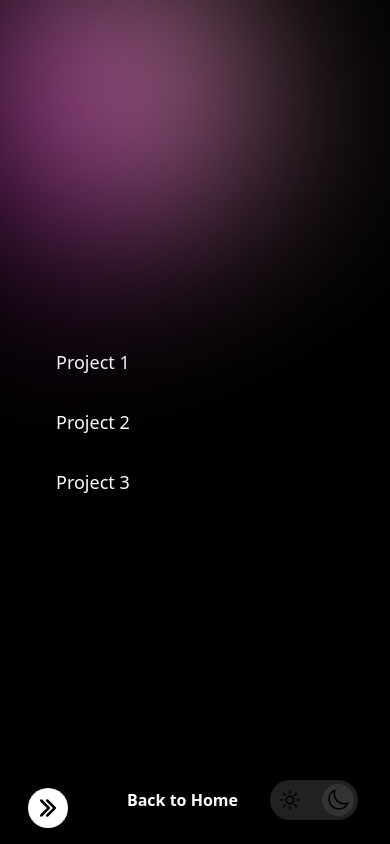
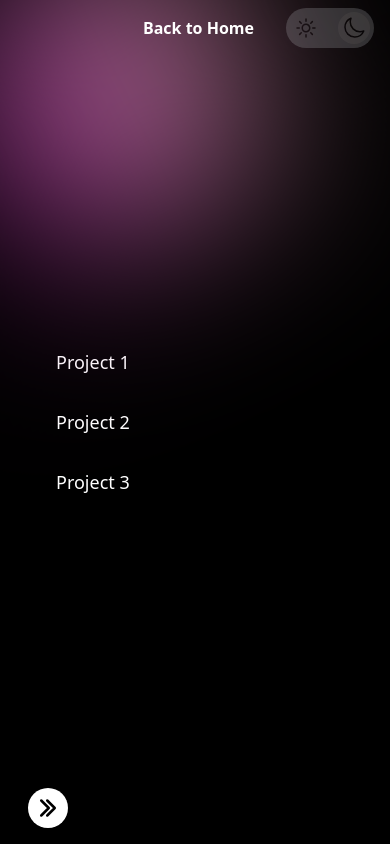
Before and after one commit to sing1176/Portfolio, a React (Create React App) app: page /projects in a window 390 px wide. Built offline with nearby package versions, Linux system fonts and the light colour scheme.

Commit message:
fixed nav issue

```diff
--- a/package.json
+++ b/package.json
@@ -1,7 +1,7 @@
 {
   "name": "my-portfolio",
   "version": "0.1.0",
-  "homepage": "https://sing1176.github.io/Portfolio",
+  "homepage": "https://sing1176.github.io/portfolio",
   "private": true,
   "dependencies": {
     "@headlessui/react": "^1.5.0",
--- a/src/components/Home.js
+++ b/src/components/Home.js
@@ -77,9 +77,7 @@ const Home = () => {
 
   return (
     <>
-      <div className="absolute bottom-4 right-4 md:top-4 md:right-4 z-40">
-        <Nav />
-      </div>
+      <Nav />
       <div
         onMouseMove={onMouseMove}
         className={`font-Poppins flex min-h-screen w-screen items-center overflow-hidden ${backgroundColor}`}>
--- a/src/components/Nav.js
+++ b/src/components/Nav.js
@@ -19,7 +19,7 @@ const Nav = () => {
   const navLink = isHomePage ? '/projects' : '/portfolio';
 
   return (
-    <div className="flex items-center justify-between px-4 py-2">
+    <div className="absolute flex top-0 right-0 px-4 py-2 z-40">
       <Link to={navLink}>
         <motion.button
           variants={buttonVariants}
--- a/src/components/Projects.js
+++ b/src/components/Projects.js
@@ -66,12 +66,10 @@ const Projects = () => {
 
   return (
     <>
+      <Nav />
       <div
         className={`font-Poppins flex min-h-screen w-screen items-center overflow-hidden ${backgroundColor}`}
         onMouseMove={onMouseMove}>
-        <div className="absolute bottom-4 right-4 md:top-4 md:right-4 z-40">
-          <Nav />
-        </div>
         <div className="flex justify-between flex-col ml-10">
           {projects.map((project) => (
             <motion.div
--- a/src/components/ThemeButton.js
+++ b/src/components/ThemeButton.js
@@ -32,7 +32,7 @@ const ThemeButton = () => {
   return (
     <motion.div
       whileHover={{ opacity: 1 }}
-      className="relative flex flex-row gap-6  rounded-full items-center p-2 opacity-20 bg-gray-400 ">
+      className="relative flex flex-row gap-6  rounded-full items-center p-2 opacity-20 bg-gray-300 ">
       {/* buttons */}
 
       <button onClick={handleClick} name="light" className="z-10">
@@ -72,7 +72,7 @@ const ThemeButton = () => {
         variants={toggleVariants}
         animate={theme}
         transition={{ duration: 0.3, ease: 'backInOut' }}
-        whileHover={{ opacity: 1 }}
+        whileHover={{ opacity: 0.7 }}
         className="absolute h-8 w-8 bg-white rounded-full "></motion.div>
     </motion.div>
   );
```
